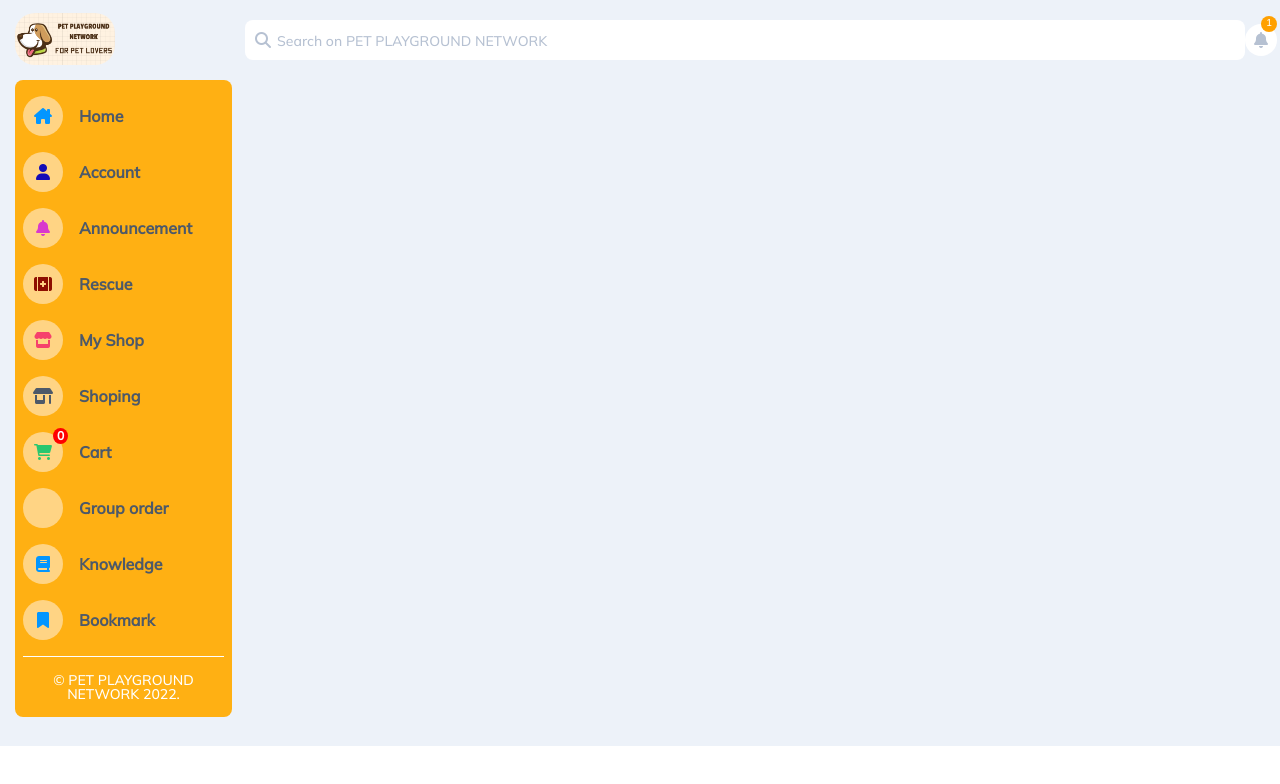
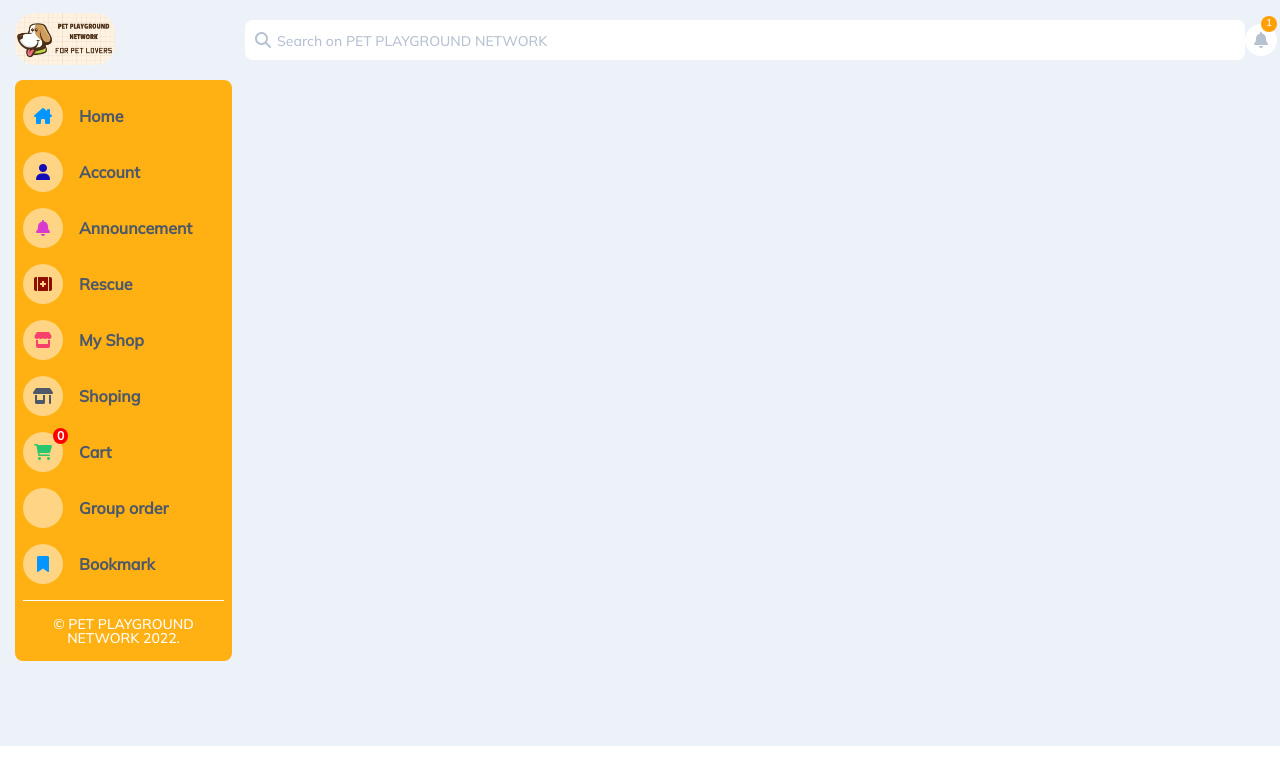
Before and after one commit to truongnguyen1582000/PNN-FE, a React (Create React App) app: page /home-page in a window 1280 px wide. Shown: the top 784 px of the page. Built offline with nearby package versions, Linux system fonts and the light colour scheme; no server answers; sample sign-in values are in the browser's storage; some icons are missing.

Commit message:
change route

```diff
--- a/src/App.js
+++ b/src/App.js
@@ -1,5 +1,4 @@
-import { useEffect } from 'react';
-import { Routes, Route, useLocation, useNavigate } from 'react-router-dom';
+import { Routes, Route } from 'react-router-dom';
 import './App.css';
 import Auth from './features/Auth';
 import HomePage from './features/HomePage';
@@ -7,8 +6,6 @@ import Landing from './features/Landing';
 import InvitePage from './features/InvitePage';
 
 function App() {
-  const currentUser = JSON.parse(localStorage.getItem('USER'));
-
   return (
     <div className="App">
       <Routes>
--- a/src/components/Sidebar.jsx
+++ b/src/components/Sidebar.jsx
@@ -98,15 +98,6 @@ function Sidebar(props) {
       </li>
       <li>
         <NavLink
-          to="/home-page/knowledge"
-          className={({ isActive }) => (isActive ? 'activeNav' : '')}
-        >
-          <i className="fa-solid fa-book"></i>
-          <span>Knowledge</span>
-        </NavLink>
-      </li>
-      <li>
-        <NavLink
           to="/home-page/bookmark"
           className={({ isActive }) => (isActive ? 'activeNav' : '')}
         >
--- a/src/features/HomePage/index.jsx
+++ b/src/features/HomePage/index.jsx
@@ -7,7 +7,6 @@ import Account from '../Account';
 import Announment from '../Announcement';
 import Bookmark from '../Bookmark';
 import Cart from '../Cart';
-import Knowledge from '../Knowledge';
 import Newfeed from '../Newfeeds';
 import Shop from '../Shop';
 import Shopping from '../Shopping';
@@ -53,7 +52,6 @@ function HomePage(props) {
                   <Route path="/shop" element={<Shop />} />
                   <Route path="/shoping" element={<Shopping />} />
                   <Route path="/cart" element={<Cart />} />
-                  <Route path="/knowledge" element={<Knowledge />} />
                   <Route path="/bookmark" element={<Bookmark />} />
                   <Route path="/group-order" element={<GroupOrder />} />
                   <Route path="/rescue" element={<Rescue />} />
--- a/src/features/Knowledge/index.jsx
+++ /dev/null
@@ -1,7 +0,0 @@
-import React from 'react';
-
-function Knowledge(props) {
-  return <div>Knowledge</div>;
-}
-
-export default Knowledge;
--- a/src/features/Landing/index.jsx
+++ b/src/features/Landing/index.jsx
@@ -10,6 +10,7 @@ import pic6 from '../../assets/imgs/pic6.webp';
 import Login from '../Auth/Pages/Login/inedx';
 import { clearCart } from '../Cart/CartSlice';
 import { useDispatch } from 'react-redux';
+import { useNavigate } from 'react-router-dom';
 
 function Landing(props) {
   const dispatch = useDispatch();
@@ -20,6 +21,16 @@ function Landing(props) {
     // eslint-disable-next-line
     []
   );
+
+  const currentUser = JSON.parse(localStorage.getItem('USER'));
+  const navigate = useNavigate();
+
+  useEffect(() => {
+    if (currentUser?._id) {
+      navigate('/home-page/newfeed');
+    }
+  }, []);
+
   return (
     <div className="landing">
       <img src={logo} alt="" width={200} className="landing-nav" />
```
